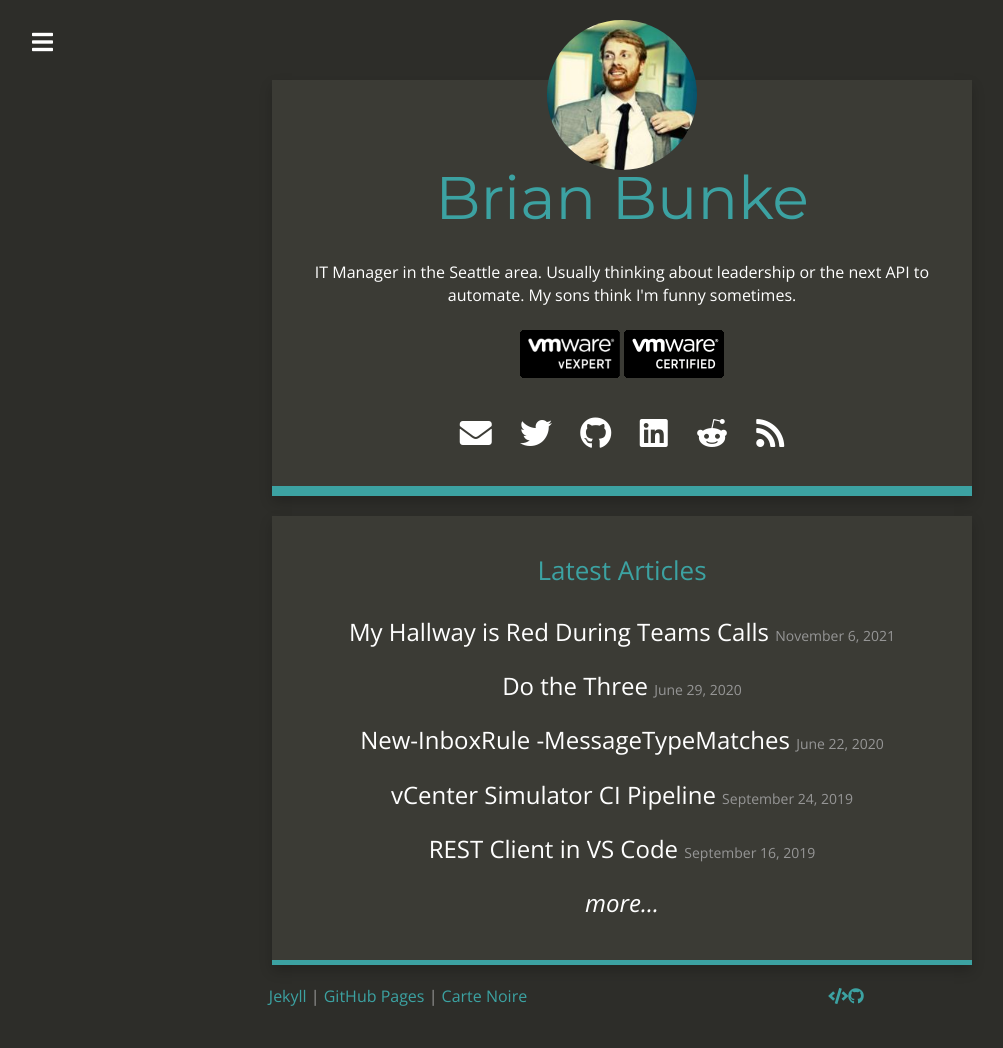
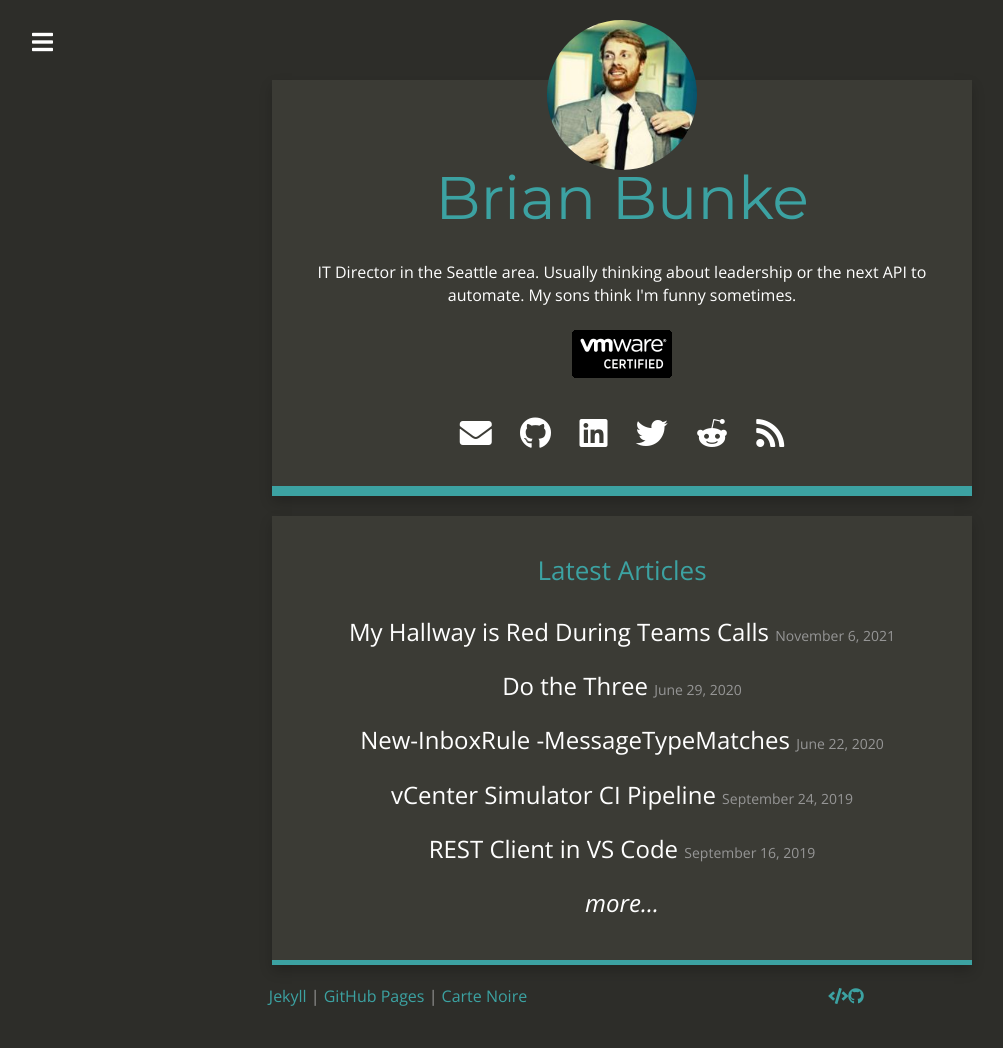
Before and after one commit to brianbunke/brianbunke.github.io, a Jekyll site: the page built from index.html, in a window 1280 px wide. Shown: the whole page, without its empty margins (18-1021 px from the left). Built offline with Jekyll 4.4.1, drawn with Linux system fonts in a browser that asks for light colours; nearby versions of some CDN libraries; some of the changed lines change nothing that is shown.

Commit message:
Update analytics to GA4; remove vExpert

```diff
--- a/_config.yml
+++ b/_config.yml
@@ -4,16 +4,13 @@
 description: "...And You Will Know Me by the Trail of Documentation"
 baseurl: ""
 url: "https://brianbunke.github.io"
-title_description: "IT Manager in the Seattle area. Usually thinking about leadership or the next API to automate. My sons think I'm funny sometimes.
+title_description: "IT Director in the Seattle area. Usually thinking about leadership or the next API to automate. My sons think I'm funny sometimes.
 <br><br>
-<a href=\"https://vexpert.vmware.com/directory/1581\"><img src=\"/images/vExpert.png\"></a>
 <a href=\"https://www.certmetrics.com/vmware/public/transcript.aspx?transcript=475K7SWC2N41QLWF\"><img src=\"/images/vcert.png\"></a>"
 title_image: "/images/brian.jpg"
-google_analytics: "UA-59218526-2"
+google_analytics: "G-BC0TCFHG9Q"
 github_repository: https://github.com/brianbunke/brianbunke.github.io
 post_limit: 5
-# disqus_account: insert-here
-# addthis_id: insert-here
 
 # Social usernames/URLs
 twitter_username: brianbunke
--- a/_includes/footer.html
+++ b/_includes/footer.html
@@ -67,20 +67,3 @@
 
 </script>
 {% endif %}
-
-{% if site.google_analytics %}
-<script type="text/javascript">
-  var _gaq = _gaq || [];
-  _gaq.push(['_setAccount', '{{ site.google_analytics }}']);
-          _gaq.push(['_trackPageview']);
-  (function () {
-      var ga = document.createElement('script');
-      ga.type = 'text/javascript';
-      ga.async = true;
-      ga.src = ('https:' == document.location.protocol ? 'https://ssl' : 'http://www') + '.google-analytics.com/ga.js';
-
-      var s = document.getElementsByTagName('script')[0];
-      s.parentNode.insertBefore(ga, s);
-  })();
-</script>
-{% endif %}
--- a/_includes/head.html
+++ b/_includes/head.html
@@ -18,9 +18,16 @@
 <link rel="mask-icon" href="/favicons/safari-pinned-tab.svg" color="#5bbad5">
 <meta name="theme-color" content="#ffffff">
 
-{% if site.addthis_id %}
-<!-- Go to www.addthis.com/dashboard to customize your tools -->
-<script type="text/javascript" src="//s7.addthis.com/js/300/addthis_widget.js#pubid={{ site.addthis_id }}"></script>
+{% if site.google_analytics %}
+<!-- Google tag (gtag.js) -->
+<script async src="https://www.googletagmanager.com/gtag/js?id={{ site.google_analytics }}"></script>
+<script>
+  window.dataLayer = window.dataLayer || [];
+  function gtag(){dataLayer.push(arguments);}
+  gtag('js', new Date());
+
+  gtag('config', '{{ site.google_analytics }}');
+</script>
 {% endif %}
 
 <!-- Twitter cards -->
--- a/_includes/header.html
+++ b/_includes/header.html
@@ -10,8 +10,6 @@
 
     {% include social_links.html %}
     <br>
-    <a href="https://vexpert.vmware.com/directory/1581"><img src="/images/vExpert.png"></a>
-    <br><br>
     <a href="https://www.certmetrics.com/vmware/public/transcript.aspx?transcript=475K7SWC2N41QLWF"><img src="/images/vcert.png"></a>
   </div>
 </nav>
--- a/_includes/social_links.html
+++ b/_includes/social_links.html
@@ -1,6 +1,5 @@
 <p class="links">
   {% if site.email %}<a href="mailto:{{ site.email }}"><i class="fa fa-envelope"></i></a>{% endif %}
-  {% if site.twitter_username %}<a href="https://www.twitter.com/{{ site.twitter_username }}" target="_new"><i class="fab fa-twitter"></i></a>{% endif %}
   {% if site.xing_link %}<a href="{{ site.xing_link }}" target="_new"><i class="fab fa-xing"></i></a>{% endif %}
   {% if site.google_plus_link %}<a href="{{ site.google_plus_link }}" target="_new"><i class="fab fa-google-plus"></i></a>{% endif %}
   {% if site.facebook_link %}<a href="{{ site.facebook_link }}" target="_new"><i class="fab fa-facebook"></i></a>{% endif %}
@@ -8,6 +7,7 @@
   {% if site.stackoverflow_link %}<a href="{{ site.stackoverflow_link }}" target="_new"><i class="fab fa-stack-overflow"></i></a>{% endif %}
   {% if site.linkedin_link %}<a href="https://www.linkedin.com/in/{{ site.linkedin_link }}" target="_new"><i class="fab fa-linkedin"></i></a>{% endif %}
   {% if site.instagram_username %}<a href="https://www.instagram.com/{{ site.instagram_username }}" target="_new"><i class="fab fa-instagram"></i></a>{% endif %}
+  {% if site.twitter_username %}<a href="https://www.twitter.com/{{ site.twitter_username }}" target="_new"><i class="fab fa-twitter"></i></a>{% endif %}
   {% if site.reddit_username %}<a href="https://reddit.com/u/{{ site.reddit_username }}" target="_new"><i class="fab fa-reddit-alien"></i></a>{% endif %}
   <a href="{{ site.baseurl }}/feed.xml" target="_new"><i class="fa fa-rss"></i></a>
 </p>
```
Also changed, not shown: images/vExpert.png (deleted).
